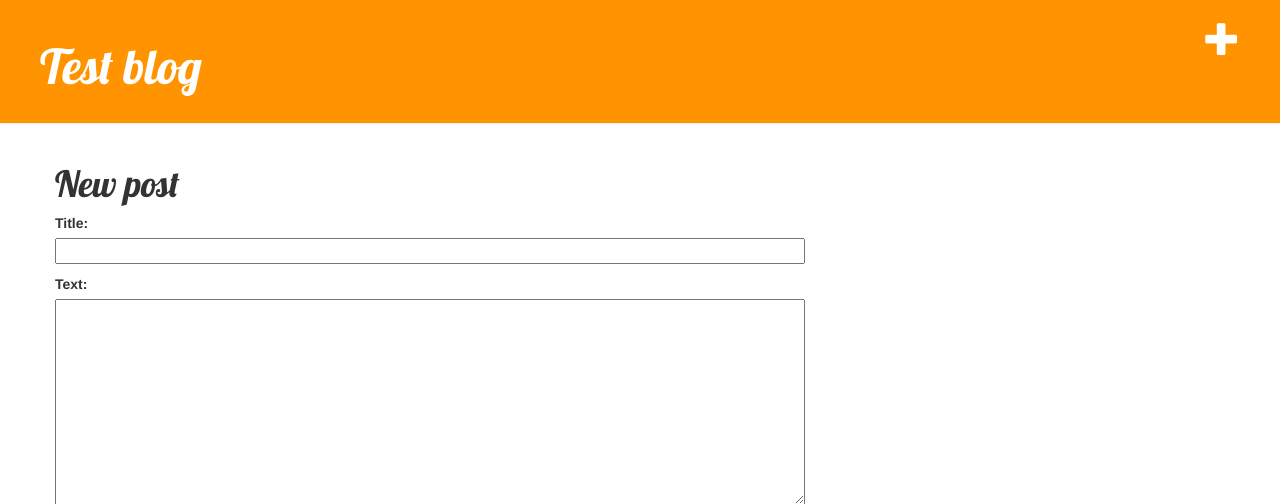
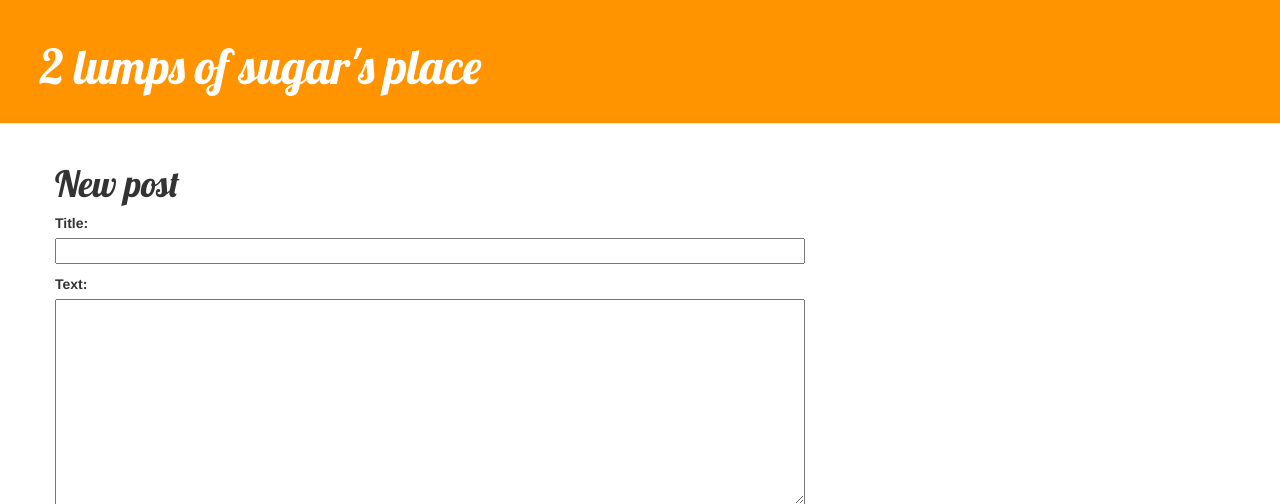
Before and after one commit to BaddyVaild/my-first-blog, a Django app: page /post/new/ in a window 1280 px wide. Shown: the top 504 px of the page. Run offline with Django 3.2, Linux system fonts and the light colour scheme; some libraries are stand-ins or nearby versions.

Commit message:
My Django Girls app, first commit

```diff
--- a/blog/templates/blog/base.html
+++ b/blog/templates/blog/base.html
@@ -1,7 +1,7 @@
 {% load static %}
 <html>
     <head>
-        <title>Django Girls blog</title>
+        <title>2 lumps of sugar's place</title>
         <link rel="stylesheet" href="//maxcdn.bootstrapcdn.com/bootstrap/3.2.0/css/bootstrap.min.css">
         <link rel="stylesheet" href="//maxcdn.bootstrapcdn.com/bootstrap/3.2.0/css/bootstrap-theme.min.css">
         <link href='//fonts.googleapis.com/css?family=Lobster&subset=latin,latin-ext' rel='stylesheet' type='text/css'>
@@ -10,8 +10,10 @@
     <body>
         <body>
             <div class="page-header">
-                <a href="{% url 'post_new' %}" class="top-menu"><span class="glyphicon glyphicon-plus"></span></a>
-                <h1><a href="/">Test blog</a></h1>
+                {% if user.is_authenticated %}
+                    <a href="{% url 'post_new' %}" class="top-menu"><span class="glyphicon glyphicon-plus"></span></a>
+                {% endif %}
+                <h1><a href="/">2 lumps of sugar's place</a></h1>
             </div>
             <div class="content container">
                 <div class="row">
--- a/blog/templates/blog/post_detail.html
+++ b/blog/templates/blog/post_detail.html
@@ -7,7 +7,9 @@
                 {{ post.published_date }}
             </div>
         {% endif %}
-        <a class="btn btn-default" href="{% url 'post_edit' pk=post.pk %}"><span class="glyphicon glyphicon-pencil"></span></a>
+        {% if user.is_authenticated %}
+            <a class="btn btn-default" href="{% url 'post_edit' pk=post.pk %}"><span class="glyphicon glyphicon-pencil"></span></a>
+        {% endif %}
         <h1>{{ post.title }}</h1>
         <p>{{ post.text|linebreaksbr }}</p>
     </div>
```
